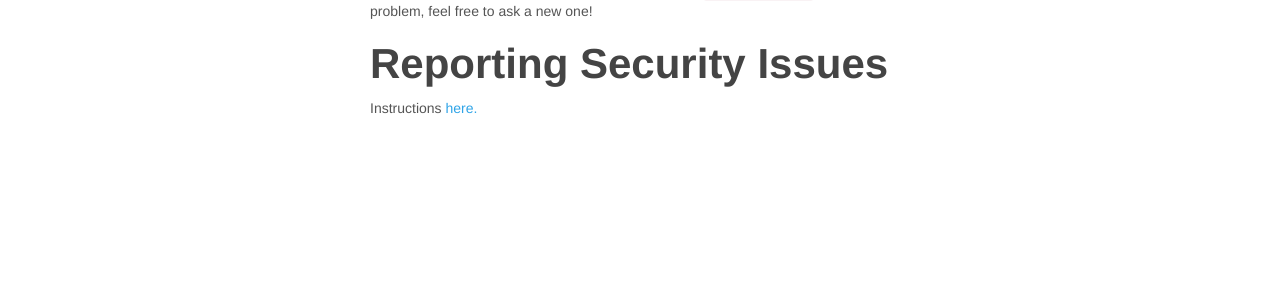
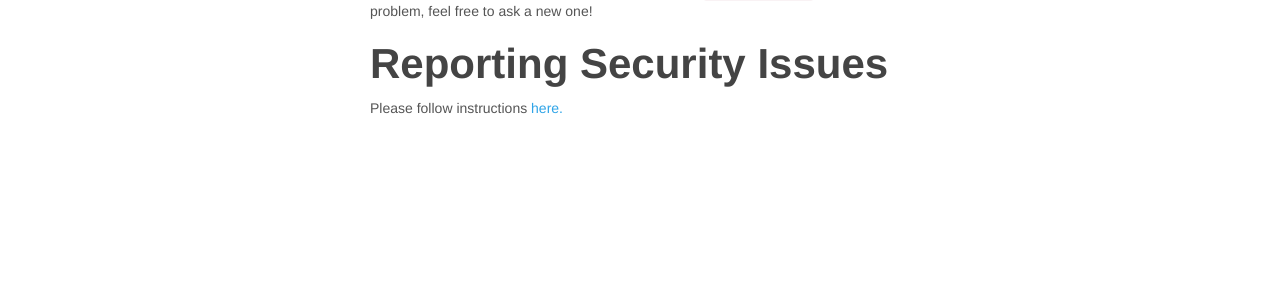
Before and after one commit to screwdriver-cd/guide, a Jekyll site: the page built from docs/about/support.md, in a window 1280 px wide. Shown: the part 579-871 px from the top of the page. Built offline with Jekyll 4.4.1, drawn with Linux system fonts in a browser that asks for light colours.

Commit message:
fix link

```diff
--- a/docs/about/support.md
+++ b/docs/about/support.md
@@ -39,4 +39,4 @@ there aren't any existing questions that help with your problem, feel free to as
 
 # Reporting Security Issues
 
-Instructions [here.](security#reporting-security-issues)
+Please follow instructions [here.](security#reporting-vulnerabilities)
```
